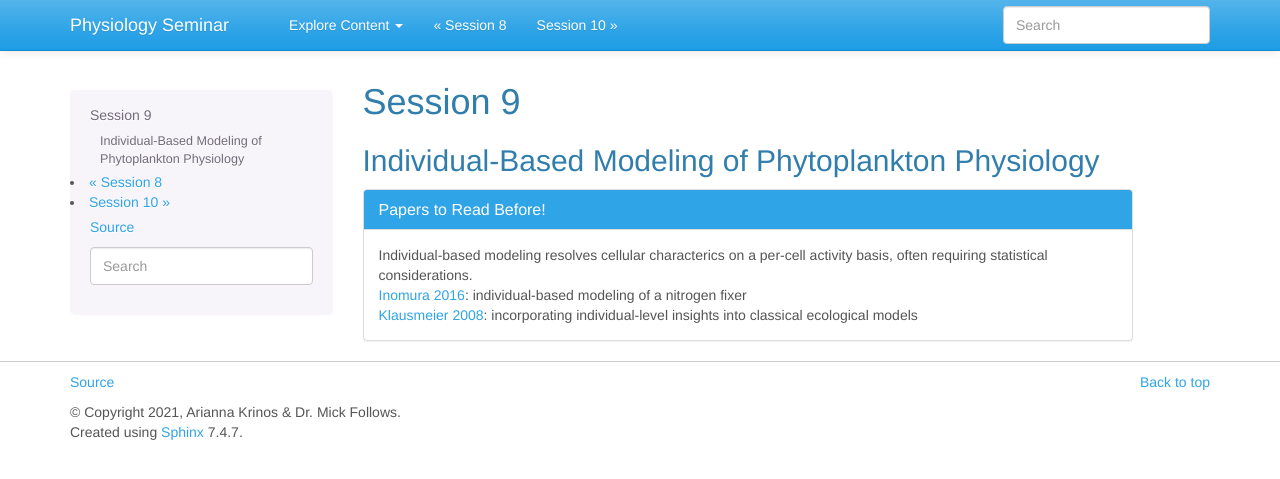
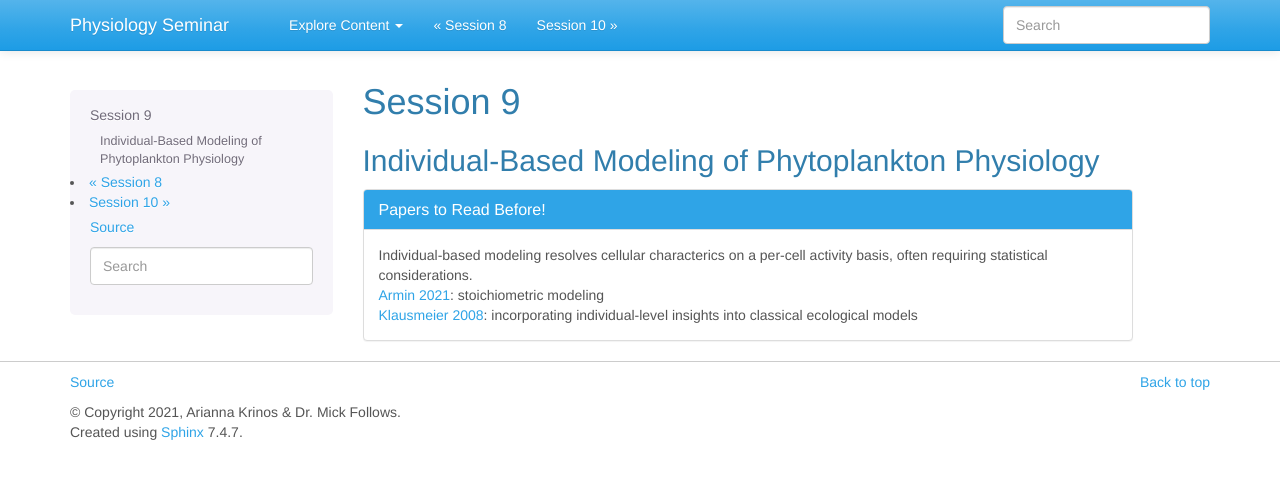
Before and after one commit to akrinos/2021-phyto-phys, a Sphinx documentation site: the page built from docs/week-ten.md, in a window 1280 px wide. Shown: the top 479 px of the page. Built offline with Sphinx 7.4.7, drawn with Linux system fonts in a browser that asks for light colours.

Commit message:
Adding new paper

```diff
--- a/docs/index.rst
+++ b/docs/index.rst
@@ -75,7 +75,7 @@ Session 8: Viruses
 
 Session 9: Individual-Based Modeling
 ####################################
-| :download:`Inomura 2016 <../_literature/session9/inomura2016.pdf>`
+| :download:`Armin 2021 <../_literature/session9/armin2021.pdf>`
 | :download:`Klausmeier 2008 <../_literature/session9/klausmeier2008.pdf>`
 
 Session 10: Phytoplankton Evolution
--- a/docs/week-ten.md
+++ b/docs/week-ten.md
@@ -7,7 +7,7 @@
   </div>
   <div class="panel-body">
       Individual-based modeling resolves cellular characterics on a per-cell activity basis, often requiring statistical considerations.<br>
-      <a href="https://2021-phyto-phys.readthedocs.io/en/latest/_literature/session9/inomura2016.pdf">Inomura 2016</a>: individual-based modeling of a nitrogen fixer<br>
+      <a href="https://2021-phyto-phys.readthedocs.io/en/latest/_literature/session9/armin2021.pdf">Armin 2021</a>: stoichiometric modeling<br>
       <a href="https://2021-phyto-phys.readthedocs.io/en/latest/_literature/session9/klausmeier2008.pdf">Klausmeier 2008</a>: incorporating individual-level insights into classical ecological models
   </div>
 </div>
```
Also changed, not shown: 3 other files.
